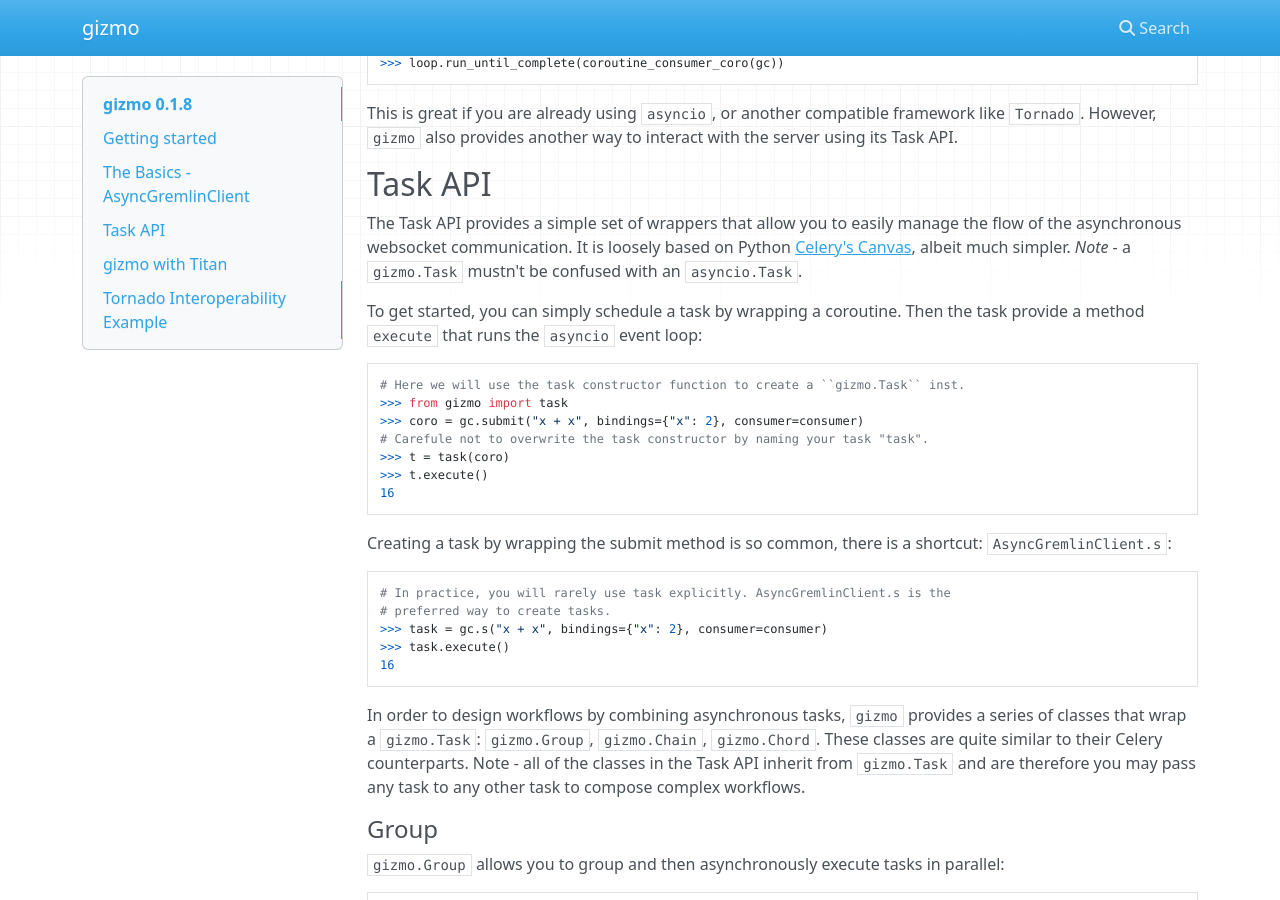
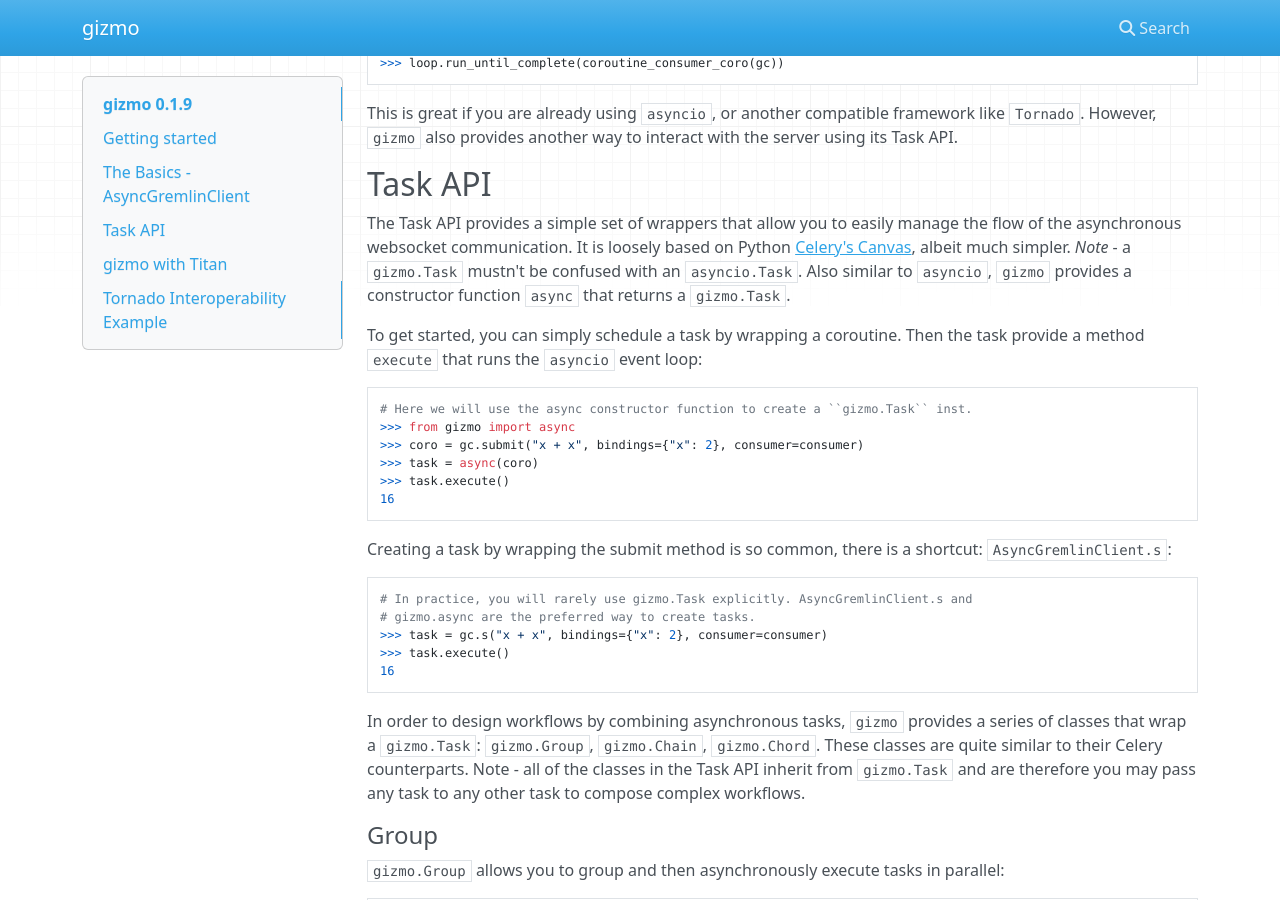
Before and after one commit to davebshow/gizmo, an MkDocs documentation site: the page built from docs/index.md, in a window 1280 px wide and 900 px high, scrolled down 2082 px. Built offline with MkDocs 1.6.1, drawn with Linux system fonts in a browser that asks for light colours; nearby versions of some CDN libraries; old or Windows-style settings are respelled for this version of MkDocs; some of the changed text lies outside the part shown.

Commit message:
updated changed task constructor from task to async to avoid naming conflicts

````diff
--- a/docs/index.md
+++ b/docs/index.md
@@ -1,6 +1,6 @@
-# gizmo 0.1.8
+# gizmo 0.1.9
 
-**API BREAKING CHANGES HAVE OCCURRED BETWEEN 0.1.7 AND 0.1.8 - Full API documented below.**
+**API BREAKING CHANGES HAVE OCCURRED BETWEEN 0.1.7 AND 0.1.9 - Full API documented below.**
 
 `gizmo` is a **Python 3** driver for the the [TP3 Gremlin Server](http://www.tinkerpop.com/docs/3.0.0.M7/#gremlin-server). This module is built on [asyncio](https://docs.python.org/3/library/asyncio.html) and [websockets](http://aaugustin.github.io/websockets/). `gizmo` is currently in **alpha** mode, but all major functionality has test coverage.
 
@@ -105,25 +105,24 @@ This is great if you are already using `asyncio`, or another compatible framewor
 
 ## Task API
 
-The Task API provides a simple set of wrappers that allow you to easily manage the flow of the asynchronous websocket communication. It is loosely based on Python [Celery's Canvas](http://celery.readthedocs.org/en/latest/userguide/canvas.html), albeit much simpler. *Note* - a `gizmo.Task` mustn't be confused with an `asyncio.Task`.
+The Task API provides a simple set of wrappers that allow you to easily manage the flow of the asynchronous websocket communication. It is loosely based on Python [Celery's Canvas](http://celery.readthedocs.org/en/latest/userguide/canvas.html), albeit much simpler. *Note* - a `gizmo.Task` mustn't be confused with an `asyncio.Task`. Also similar to `asyncio`, `gizmo` provides a constructor function `async` that returns a `gizmo.Task`.
 
 To get started, you can simply schedule a task by wrapping a coroutine. Then the task provide a method `execute` that runs the `asyncio` event loop:
 
 ```python
-# Here we will use the task constructor function to create a ``gizmo.Task`` inst.
->>> from gizmo import task
+# Here we will use the async constructor function to create a ``gizmo.Task`` inst.
+>>> from gizmo import async
 >>> coro = gc.submit("x + x", bindings={"x": 2}, consumer=consumer)
-# Carefule not to overwrite the task constructor by naming your task "task".
->>> t = task(coro)
->>> t.execute()
+>>> task = async(coro)
+>>> task.execute()
 16
 ```
 
 Creating a task by wrapping the submit method is so common, there is a shortcut: `AsyncGremlinClient.s`:
 
 ```python
-# In practice, you will rarely use task explicitly. AsyncGremlinClient.s is the
-# preferred way to create tasks.
+# In practice, you will rarely use gizmo.Task explicitly. AsyncGremlinClient.s and
+# gizmo.async are the preferred way to create tasks.
 >>> task = gc.s("x + x", bindings={"x": 2}, consumer=consumer)
 >>> task.execute()
 16
--- a/gizmo/__init__.py
+++ b/gizmo/__init__.py
@@ -1,3 +1,3 @@
-from .client import AsyncGremlinClient, task, group, chain, chord
+from .client import AsyncGremlinClient, async, group, chain, chord
 from .exceptions import RequestError, GremlinServerError, SocketError
 __version__ = "0.1.3"
--- a/setup.py
+++ b/setup.py
@@ -4,7 +4,7 @@ from setuptools import setup
 
 setup(
     name="gizmo",
-    version="0.1.8",
+    version="0.1.9",
     url="",
     license="MIT",
     author="davebshow",
````
Also changed, not shown: README.md (+9 -10 lines), site/index.html, 2 other files.
